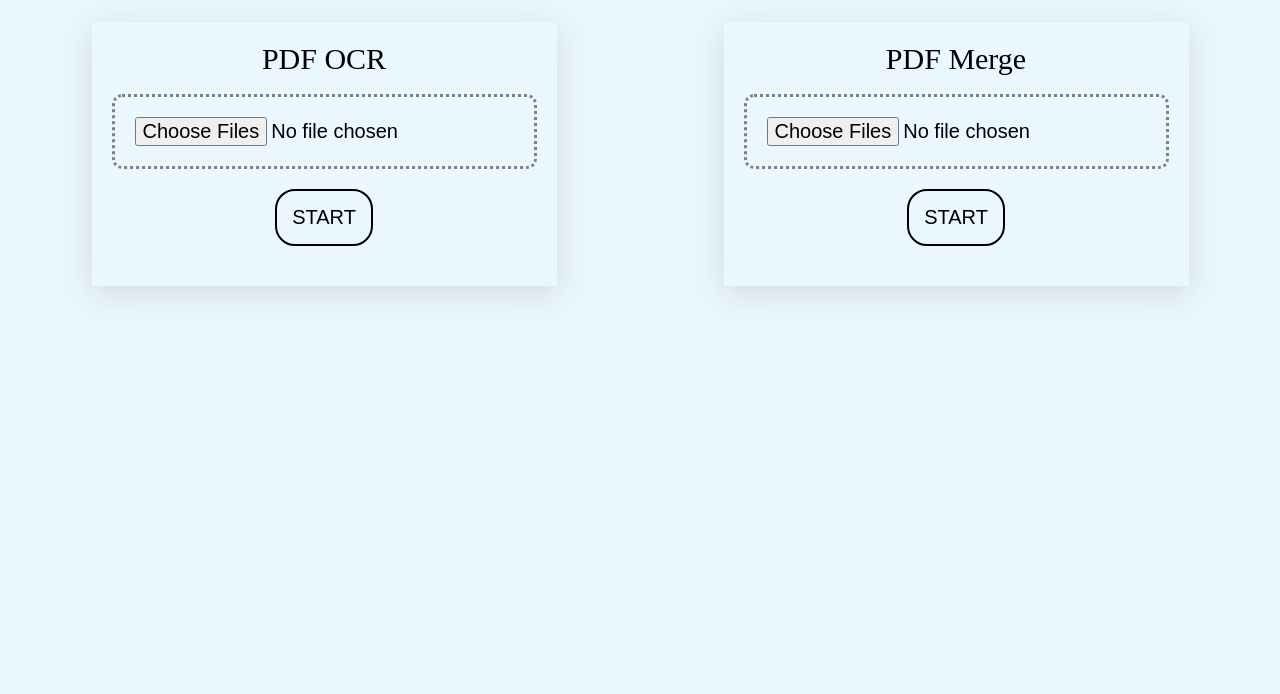
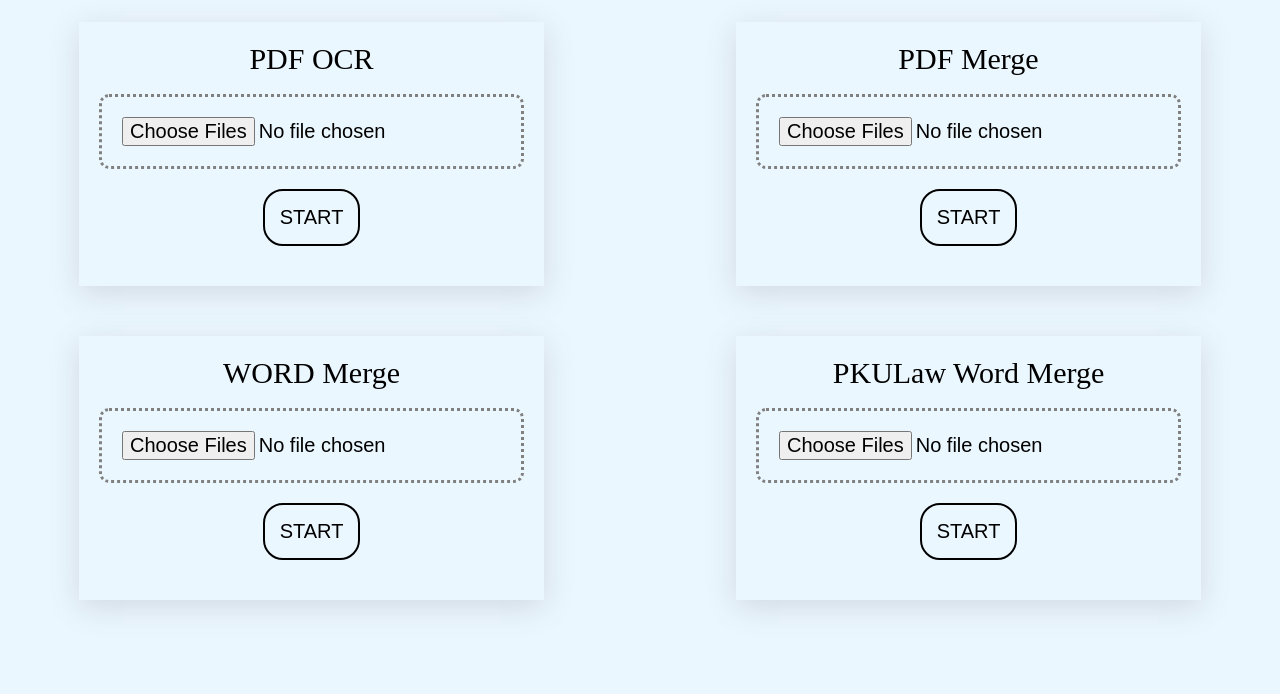
Before and after one commit to chaovven/PDFEditor, a plain HTML site: page index.html in a window 1280 px wide. Shown: the part 106-800 px from the top of the page. Drawn offline with Linux system fonts and the light colour scheme.

Commit message:
add word merge

```diff
--- a/index.html
+++ b/index.html
@@ -15,7 +15,7 @@
 <body>
     <nav>
         <div class="nav-center">
-            <h2>Professional PDF Editor</h2>
+            <h2>Tools</h2>
         </div>
     </nav>
     <main>
@@ -23,13 +23,25 @@
             <form action="pdf-ocr" method="post" enctype="multipart/form-data">
                 <label for="fileupload">PDF OCR</label><br>
                 <input type="file" name="fileupload" multiple>
-                <input type="submit" class="btn btn-ocr" value="start">
+                <input type="submit" class="btn btn-pdf-ocr" value="start">
             </form>
 
             <form action="pdf-merge" method="post" enctype="multipart/form-data">
                 <label for="fileupload">PDF Merge</label><br>
                 <input type="file" name="fileupload" multiple>
-                <input type="submit" class="btn btn-merge" value="start">
+                <input type="submit" class="btn btn-pdf-merge" value="start">
+            </form>
+
+            <form action="word-merge" method="post" enctype="multipart/form-data">
+                <label for="fileupload">WORD Merge</label><br>
+                <input type="file" name="fileupload" accept=".doc,.docx" multiple>
+                <input type="submit" class="btn btn-word-merge" value="start">
+            </form>
+
+            <form action="pkulaw-merge" method="post" enctype="multipart/form-data">
+                <label for="fileupload">PKULaw Word Merge</label><br>
+                <input type="file" name="fileupload" multiple>
+                <input type="submit" class="btn btn-pkulaw-merge" value="start">
             </form>
         </div>
     </main>
--- a/public/style.css
+++ b/public/style.css
@@ -10,10 +10,11 @@
 }
 
 .container-function {
-    display: flex;
-    flex-direction: row;
+    display: grid;
+    grid-template-columns: auto auto;
     align-items: center;
     justify-content: space-around;
+    gap: 50px;
 }
 
 /* form */
```
Also changed, not shown: upload.js (+33 -0 lines).
